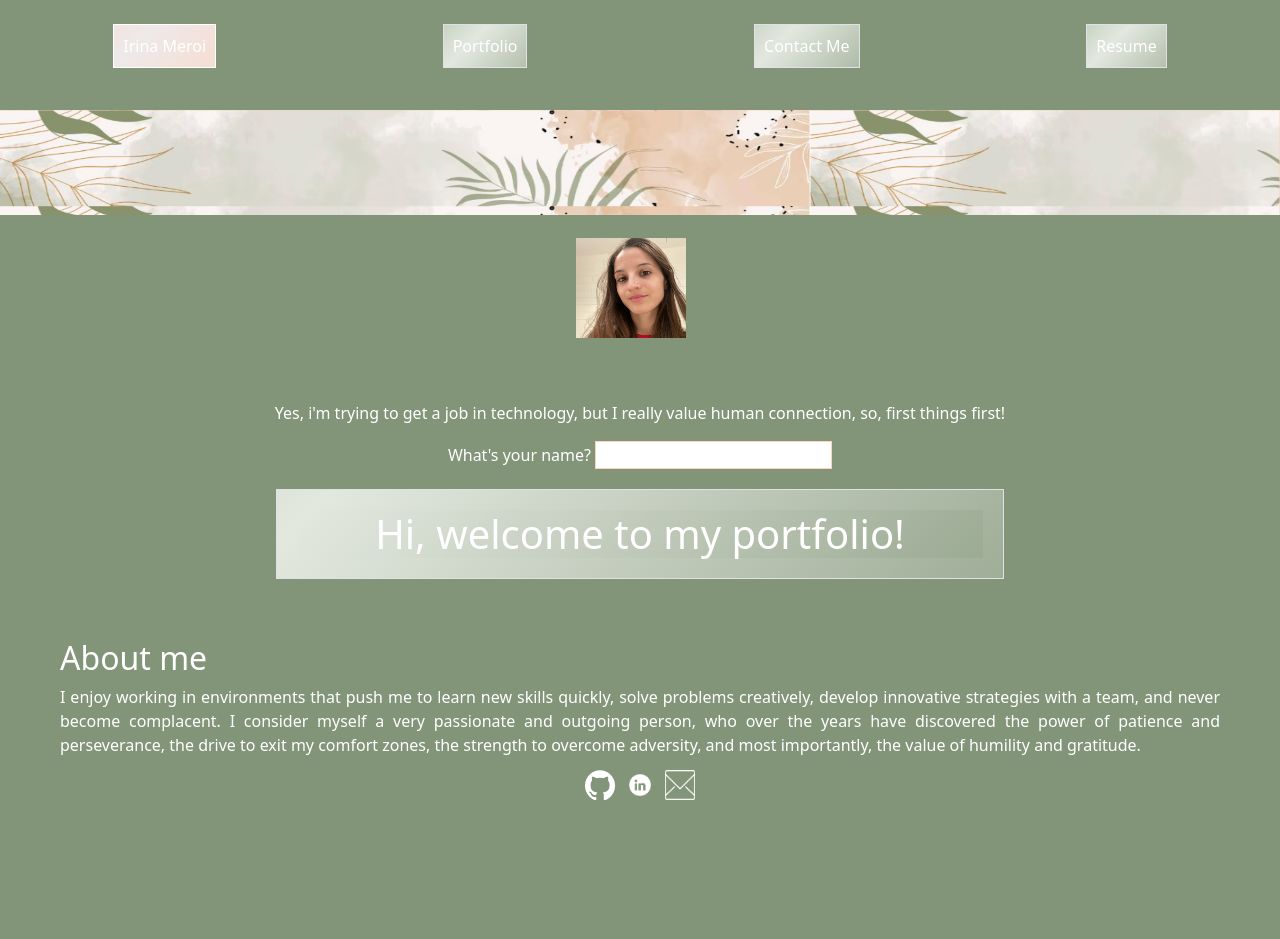
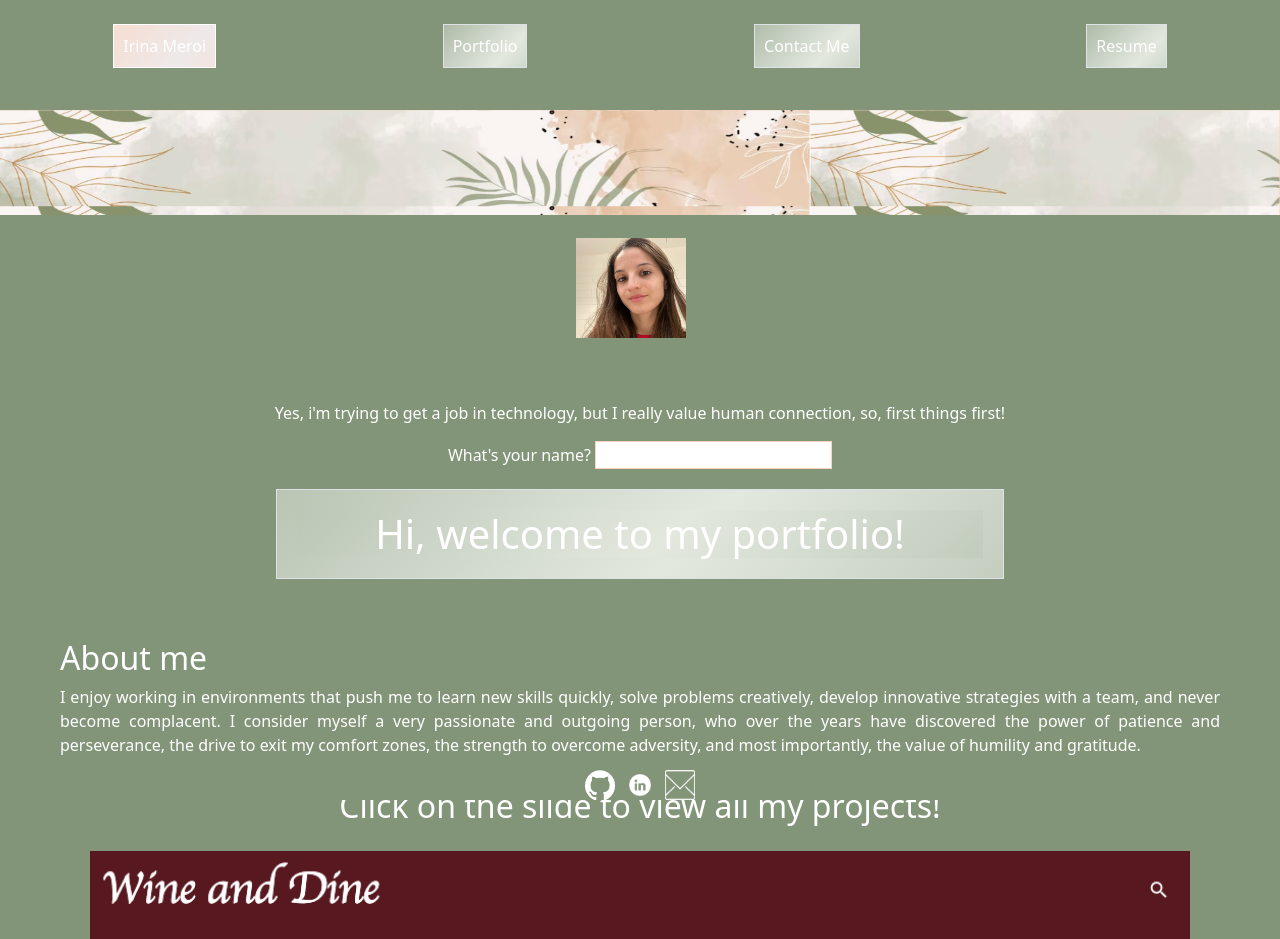
Before and after one commit to irimeroi/irina-meroi-portfolio, a React (Vite) app: page / in a window 1280 px wide. Shown: the top 939 px of the page. Before the commit the page ends 800 px from the top, so only its background shows below. Built offline with nearby package versions, Linux system fonts and the light colour scheme.

Commit message:
website layout updated

```diff
--- a/src/App.jsx
+++ b/src/App.jsx
@@ -1,16 +1,20 @@
 import './App.css';
+import React from "react";
+// import { BrowserRouter as Router, Route, Routes } from 'react-router-dom';
 import "bootstrap/dist/css/bootstrap.min.css";
 import "bootstrap/dist/js/bootstrap.bundle";
 
-import Header from './components/Header/Header'
-import Footer from './components/Footer/Footer';
+import Home from './pages/home/homescreen';
+import Header from './pages/home/Header'
+import Footer from './pages/home/Footer';
 
 function App() {
 
   return (
     <>
-      <Header />
-      <Footer />
+      <Home />
+      {/* <Header />
+      <Footer /> */}
     </>
   )
 }
--- a/src/pages/ContactMe.jsx
+++ b/src/pages/home/ContactMe.jsx
@@ -1,6 +1,6 @@
 import Form from 'react-bootstrap/Form';
 import { useState } from 'react';
-import { validateEmail } from '../utils/helpers';
+import { validateEmail } from '../../utils/helpers';
 
 function ContactInfo() {
     const [info, setInfo] = useState({ name: '', email: '', message: ''});
--- a/src/components/Header/Header.jsx
+++ b/src/pages/home/Header.jsx
@@ -1,18 +1,19 @@
 import "bootstrap/dist/css/bootstrap.min.css";
 import "bootstrap/dist/js/bootstrap.bundle";
 import { useState } from 'react';
-import Navbar1 from '../Navigation/Nav';
-import AboutMe from '../../pages/AboutMe';
-import Portfolio from '../Project/Portfolio';
-import ContactMe from '../../pages/ContactMe';
-import Resume from '../../pages/Resume';
+import Navbar from "../home/Navbar";
+// import AboutMe from '../AboutMe';
+import Portfolio from "../home/Portfolio";
+import ContactMe from "../home/ContactMe";
+import Resume from "../home/Resume";
+import HeroSection from "../home/HeroSection";
 
 function Header () {
-  const [currentPage, setCurrentPage] = useState('aboutme')
+  const [currentPage, setCurrentPage] = useState('herosection')
   const renderCurrentPage = () => {
     switch (currentPage) {
-      case 'aboutme':
-        return <AboutMe />
+      case 'herosection':
+        return <HeroSection />
       case 'portfolio':
         return <Portfolio />
       case 'contactme':
@@ -25,7 +26,7 @@ function Header () {
   }
   return (
     <>
-      <Navbar1 setCurrentPage={setCurrentPage} />
+      <Navbar setCurrentPage={setCurrentPage} />
       {renderCurrentPage()}
     </>
   )
--- a/src/components/Navigation/Nav.jsx
+++ b/src/pages/home/Navbar.jsx
@@ -1,9 +1,12 @@
-function Navbar1(props) {
+// import { useState, useEffect } from "react";
+// import { Link } from "react-scroll";
+
+function Navbar(props) {
     const { setCurrentPage } = props;
     return (
         <nav className='d-inline'>
             <div className='d-flex justify-content-around flex-wrap'>
-                <button id='main-btn' onClick={() => setCurrentPage('aboutme')}>Irina Meroi</button>
+                <button id='main-btn' onClick={() => setCurrentPage('herosection')}>Irina Meroi</button>
                 <button className="nav-btn border" onClick={() => setCurrentPage('portfolio')}>Portfolio</button>
                 <button className="nav-btn border" onClick={() => setCurrentPage('contactme')}>Contact Me</button>
                 <button className="nav-btn border" onClick={() => setCurrentPage('resume')}>Resume</button>
@@ -12,4 +15,4 @@ function Navbar1(props) {
     );
 }
 
-export default Navbar1;
+export default Navbar;
--- /dev/null
+++ b/src/pages/home/homescreen/index.jsx
@@ -0,0 +1,19 @@
+import HeroSection from "../HeroSection";
+import Navbar from "../Navbar"
+import Portfolio from "../Portfolio";
+import ContactMe from "../ContactMe";
+import Resume from "../Resume";
+import Footer from "../Footer"
+
+export default function Home() {
+    return(
+        <>
+            <Navbar />
+            <HeroSection />
+            <Portfolio />
+            <ContactMe />
+            <Resume />
+            <Footer />
+        </>
+    );
+}
```
Also changed, not shown: src/pages/home/HeroSection.jsx (renamed from src/pages/AboutMe.jsx, +5 -3 lines), src/pages/home/Footer.jsx (renamed from src/components/Footer/Footer.jsx), src/pages/home/Portfolio.jsx (renamed from src/components/Project/Portfolio.jsx), src/pages/home/Resume.jsx (renamed from src/pages/Resume.jsx).
